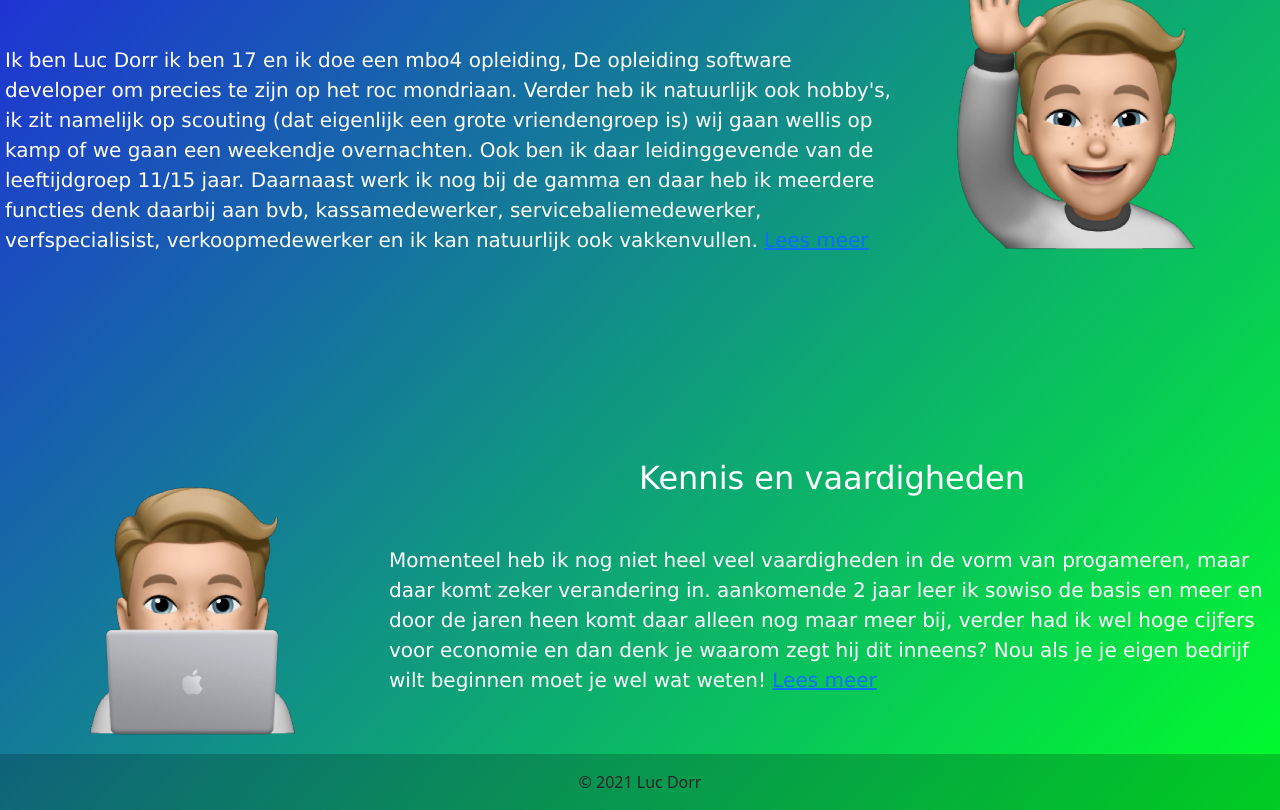
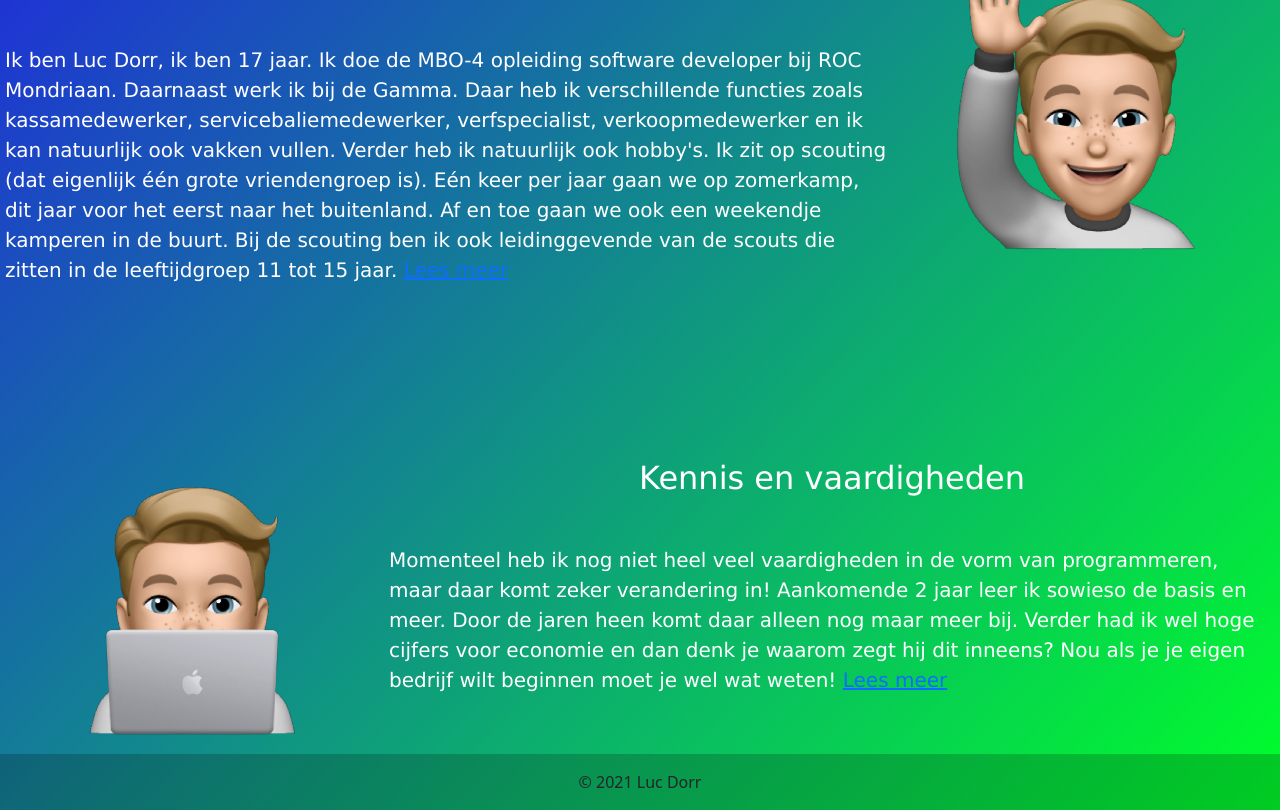
Before and after one commit to LucDorr/LucDorr.github.io, a plain HTML site: page index.html in a window 1280 px wide. Shown: the part 556-1366 px from the top of the page. Drawn offline with nearby package versions, Linux system fonts and the light colour scheme.

Commit message:
v 1.7
update:
-typfouten verbetert about me/home
-typfouten skills/home
-typfouten about me

```diff
--- a/index.html
+++ b/index.html
@@ -40,11 +40,12 @@
                                 <p>&nbsp;</p>
 
                                 <p11>
-                                    Ik ben Luc Dorr ik ben 17 en ik doe een mbo4 opleiding, De opleiding software developer om precies te zijn op het roc mondriaan.
-                                    Verder heb ik natuurlijk ook hobby's, ik zit namelijk op scouting (dat eigenlijk een grote vriendengroep is) wij gaan wellis op kamp
-                                    of we gaan een weekendje overnachten. Ook ben ik daar leidinggevende van de leeftijdgroep 11/15 jaar. Daarnaast werk ik nog bij de gamma
-                                    en daar heb ik meerdere functies denk daarbij aan bvb, kassamedewerker, servicebaliemedewerker, verfspecialisist, verkoopmedewerker
-                                    en ik kan natuurlijk ook vakkenvullen.
+                                    Ik ben Luc Dorr, ik ben 17 jaar. Ik doe de MBO-4 opleiding software developer bij ROC Mondriaan.
+                                    Daarnaast werk ik bij de Gamma. Daar heb ik verschillende functies zoals kassamedewerker, servicebaliemedewerker, verfspecialist,
+                                    verkoopmedewerker en ik kan natuurlijk ook vakken vullen.
+                                    Verder heb ik natuurlijk ook hobby's. Ik zit op scouting (dat eigenlijk één grote vriendengroep is). Eén keer per jaar gaan we op
+                                    zomerkamp, dit jaar voor het eerst naar het buitenland. Af en toe gaan we ook een weekendje kamperen in de buurt.
+                                    Bij de scouting ben ik ook leidinggevende van de scouts die zitten in de leeftijdgroep 11 tot 15 jaar.
                                     <a href="aboutme.html">Lees meer</a>
                                 </p11>
                             </div1>
@@ -66,8 +67,8 @@
                                     <p>&nbsp;</p>
 
                                         <p2>
-                                        Momenteel heb ik nog niet heel veel vaardigheden in de vorm van progameren, maar daar komt zeker verandering in. aankomende 2 jaar leer ik sowiso de
-                                        basis en meer en door de jaren heen komt daar alleen nog maar meer bij, verder had ik wel hoge cijfers voor economie en dan denk je waarom zegt hij dit
+                                        Momenteel heb ik nog niet heel veel vaardigheden in de vorm van programmeren, maar daar komt zeker verandering in! Aankomende 2 jaar leer ik sowieso de
+                                        basis en meer. Door de jaren heen komt daar alleen nog maar meer bij. Verder had ik wel hoge cijfers voor economie en dan denk je waarom zegt hij dit
                                         inneens? Nou als je je eigen bedrijf wilt beginnen moet je wel wat weten!
                                         <a href="skills.html">Lees meer</a>
                                         </p2>
```
Also changed, not shown: aboutme.html (+6 -6 lines).
